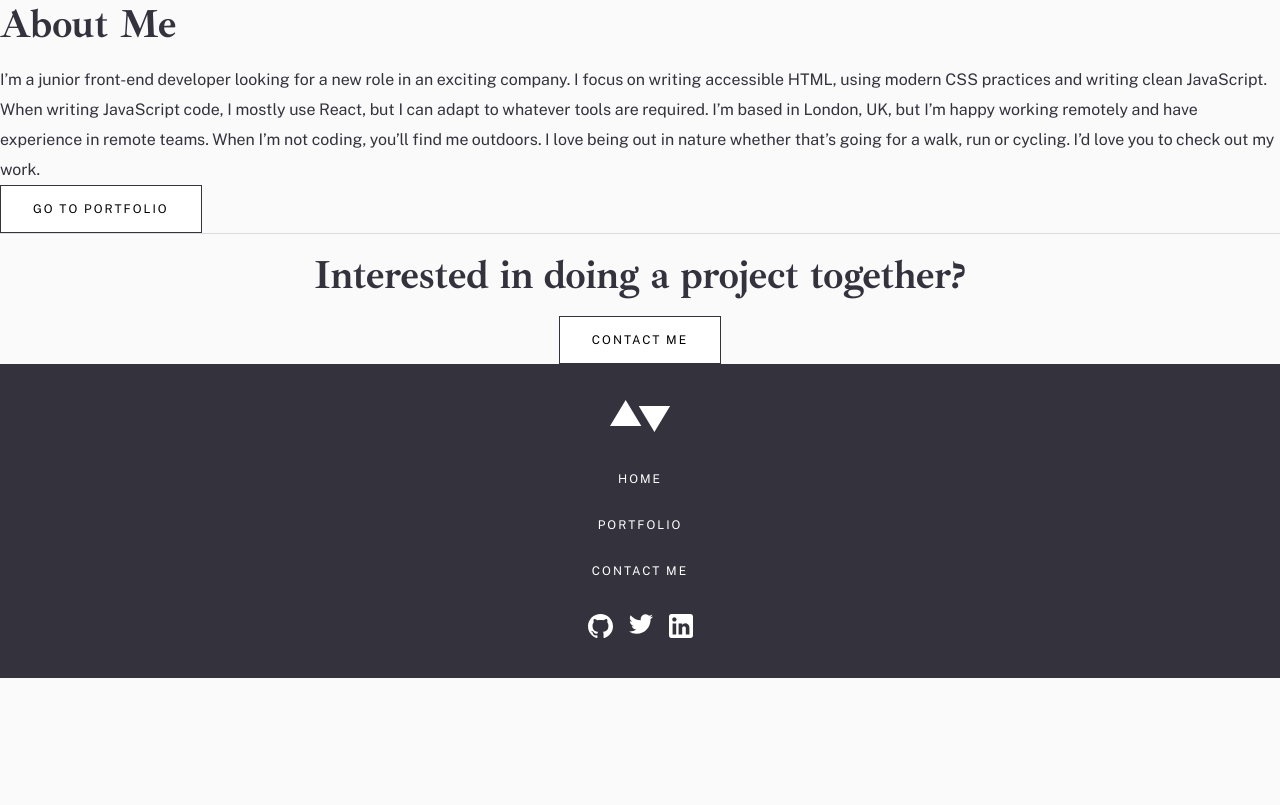
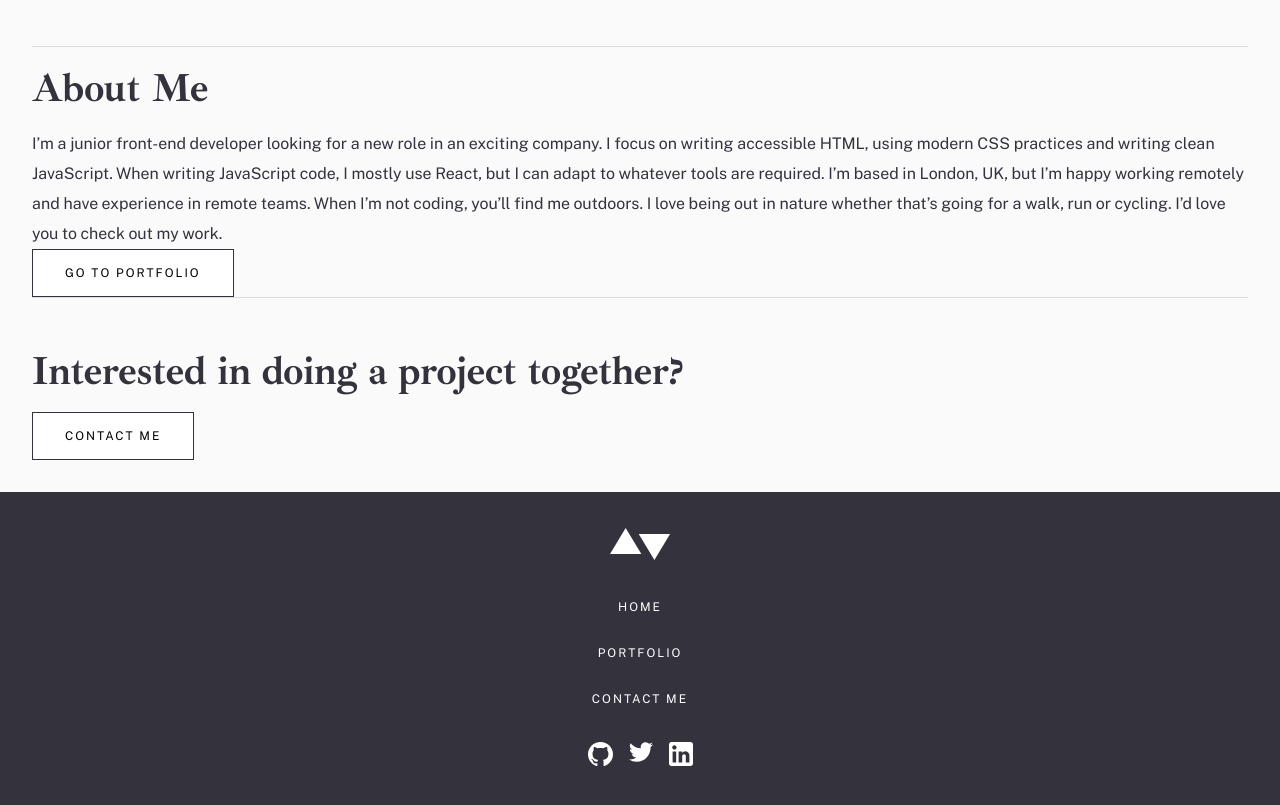
Before and after one commit to Tonqfion/minimalistPortfolio, a plain HTML site: page index.html in a window 1280 px wide. Shown: the part 1549-2354 px from the top of the page. Before the commit the page ends 2227 px from the top, so only its background shows below. Drawn offline with Linux system fonts and the light colour scheme.

Commit message:
v2 rien a changé

```diff
--- a/css/style.css
+++ b/css/style.css
@@ -115,7 +115,6 @@ p.secondary {
 @media screen and (min-width:48em) {
     .container {
       max-width:73.8rem;
-      margin:auto;
     }
   }
 
@@ -163,6 +162,15 @@ button.primary {
 }
 
 
+.about-me .container {
+  display:grid;
+  grid-template-columns: 1fr;
+  column-gap:2rem;
+  row-gap:2rem;
+  margin:2rem;
+}
+
+
 
 .text-button-container {
     margin:auto;
@@ -183,7 +191,6 @@ button.secondary {
     border:0.0625rem solid var(--primary-gray);
     background-color:#FFF;
 }
-
 
 .me-text {
     border-top:0.1rem solid rgba(51, 50, 61, 0.15);
--- a/index.html
+++ b/index.html
@@ -33,8 +33,8 @@
             <div class="container">
                 <picture>
                     <source media="(min-width: 1110px)" srcset="img\homepage\desktop\image-homepage-hero.jpg">
-                    <source media="(min-width: 768px)" srcset="img\homepage\tablet\image-homepage-hero.jpg">
-                    <source media="(min-width: 100px)" srcset="img\homepage\mobile\image-homepage-hero.jpg">
+                    <source media="(min-width: 440px)" srcset="img\homepage\tablet\image-homepage-hero.jpg">
+                    <source media="(min-width: 110px)" srcset="img\homepage\mobile\image-homepage-hero.jpg">
                     <img src="OtherImage.png" alt="IfItDoesntMatchAnyMedia">
                 </picture>
                 <h2>Hey, I’m Alex Spencer and I love building beautiful websites</h1>
@@ -52,7 +52,7 @@
                 <picture>
                     <source media="(min-width: 1110px)" srcset="img\homepage\desktop\image-homepage-profile.jpg">
                     <source media="(min-width: 768px)" srcset="img\homepage\tablet\image-homepage-profile.jpg">
-                    <source media="(min-width: 100px)" srcset="img\homepage\mobile\image-homepage-profile.jpg">
+                    <source media="(min-width: 110px)" srcset="img\homepage\mobile\image-homepage-profile.jpg">
                     <img src="OtherImage.png" alt="IfItDoesntMatchAnyMedia">
                 </picture>
                 <div class="me-text">
@@ -65,13 +65,11 @@
                         or cycling. I’d love you to check out my work.</p>
                     <button class="secondary">Go to portfolio</button>
                 </div>
-            </div>
+                <div class="contact-me">
 
-        </section>
-        <section class="contact-cta">
-            <div class="container">
                 <h2>Interested in doing a project together?</h2>
                 <button class="secondary">Contact me</button>
+            </div>
             </div>
         </section>
     </main>
```
